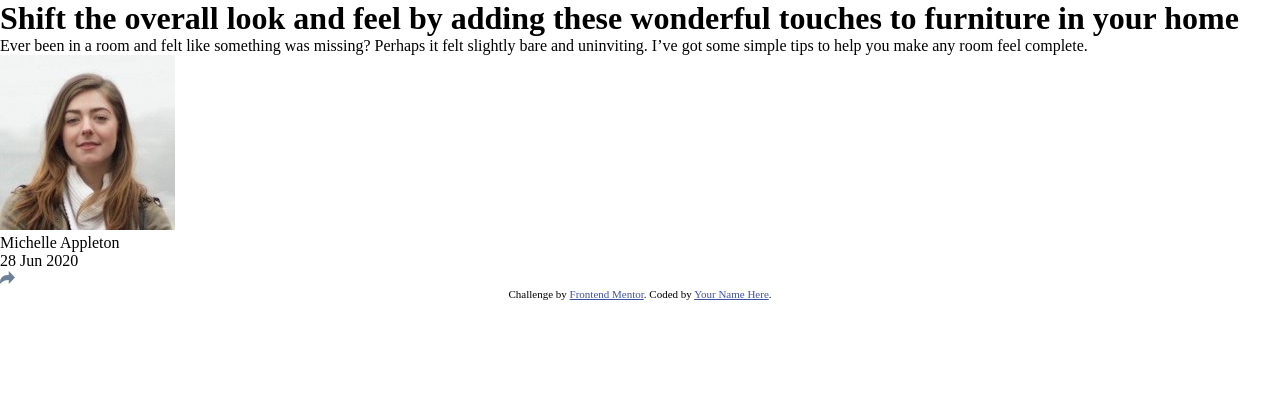
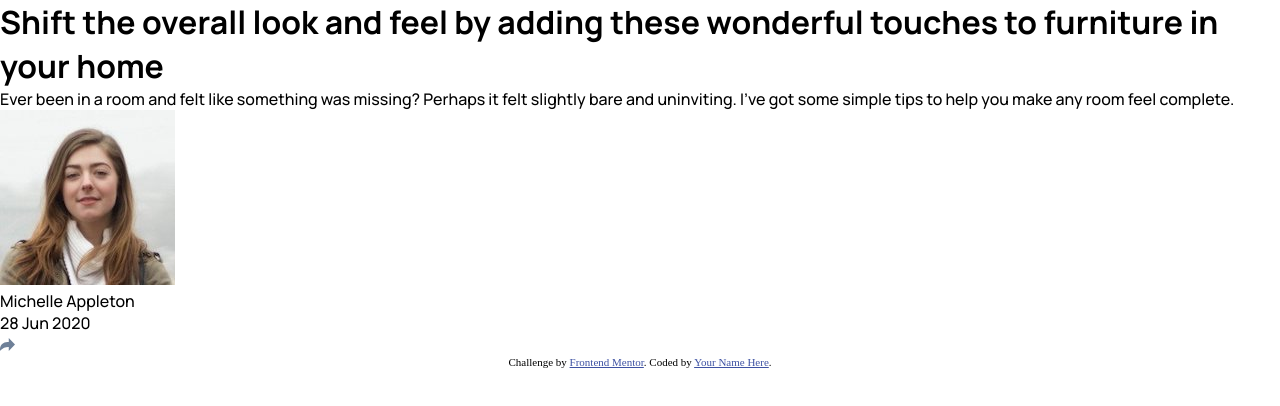
Before and after one commit to MitiaElodie/article-preview-component-master, a Vue app: page / in a window 1280 px wide. Shown: the top 406 px of the page. Built offline with nearby package versions, Linux system fonts and the light colour scheme.

Commit message:
initialise the font

```diff
--- a/public/index.html
+++ b/public/index.html
@@ -5,6 +5,9 @@
     <meta http-equiv="X-UA-Compatible" content="IE=edge">
     <meta name="viewport" content="width=device-width,initial-scale=1.0">
     <link rel="icon" href="<%= BASE_URL %>favicon.ico">
+    <link rel="preconnect" href="https://fonts.googleapis.com">
+    <link rel="preconnect" href="https://fonts.gstatic.com" crossorigin>
+    <link href="https://fonts.googleapis.com/css2?family=Manrope:wght@500;700&display=swap" rel="stylesheet">
     <title>Article preview</title>
   </head>
   <body>
--- a/src/App.vue
+++ b/src/App.vue
@@ -40,6 +40,10 @@
 // font-size: 13px
 // font-family: https://fonts.google.com/specimen/Manrope 500, 700
 
+.article {
+  font-family: 'Manrope', sans-serif;
+}
+
 .attribution { font-size: 11px; text-align: center; }
 .attribution a { color: hsl(228, 45%, 44%); }
 </style>
```
